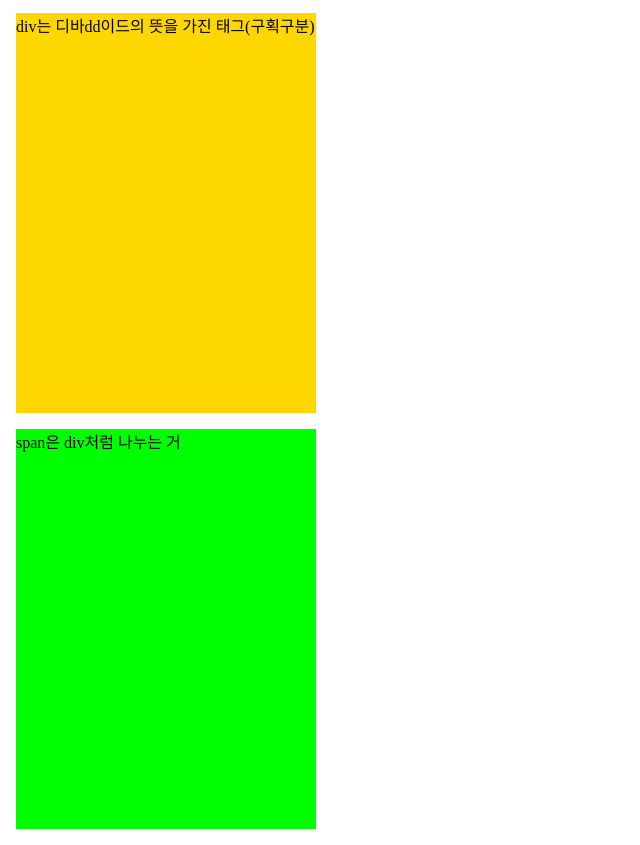
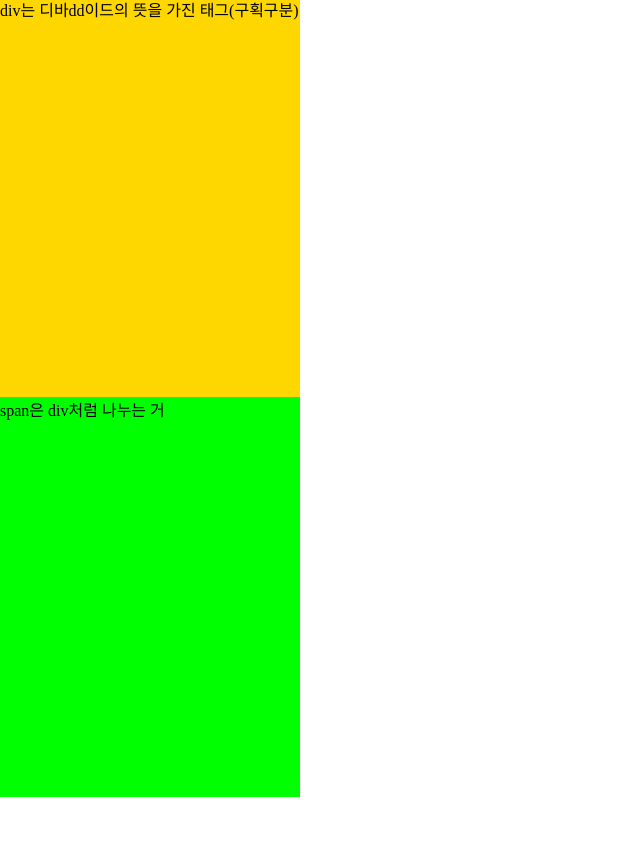
Before and after one commit to Erosaddy/Study_Layout, a plain HTML site: page display2.html in a window 1280 px wide. Shown: the part 73-918 px from the top of the page, without its empty margins (0-640 px from the left). After the commit the page ends 870 px from the top, so only its background shows below. Drawn offline with Linux system fonts and the light colour scheme.

Commit message:
commit 01/02

```diff
--- a/Style.css
+++ b/Style.css
@@ -60,17 +60,23 @@ gold = 속성값
 
 .display-block {
     display: block;
+    margin: 0;
+    padding: 0;
 }
 
 .display-inlineblock {
     display: block;
+    margin: 0;
+    padding: 0;
 }
 
 /* 아래는 태그선택자 */
 
 div {
     background-color: coral;
-    margin: 1rem;
+
+    margin: 0;
+    padding: 0;
 }
 
 span {
```
